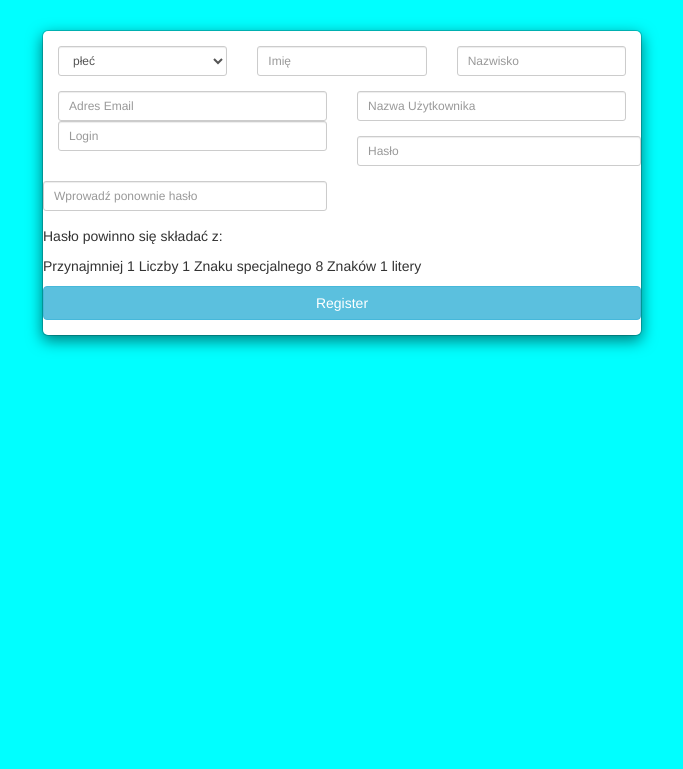
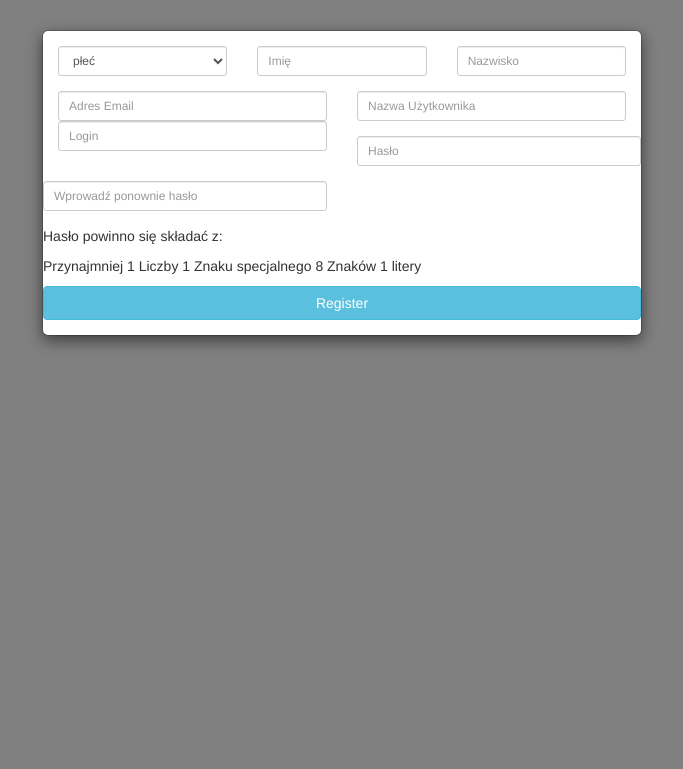
Before and after one commit to LoriV2/Projekt-SFW, a PHP site: page /HTML/rejestracja.html in a window 1280 px wide. Shown: the top 769 px of the page, without its empty margins (298-981 px from the left). Run offline with PHP 8.4, Linux system fonts and the light colour scheme; some libraries are stand-ins or nearby versions.

Commit message:
Update wyglad.css

```diff
--- a/wyglad.css
+++ b/wyglad.css
@@ -71,5 +71,5 @@
 }
 
 .boidy{
-  background-color: aqua;
+  background-color: grey;
   }
```
